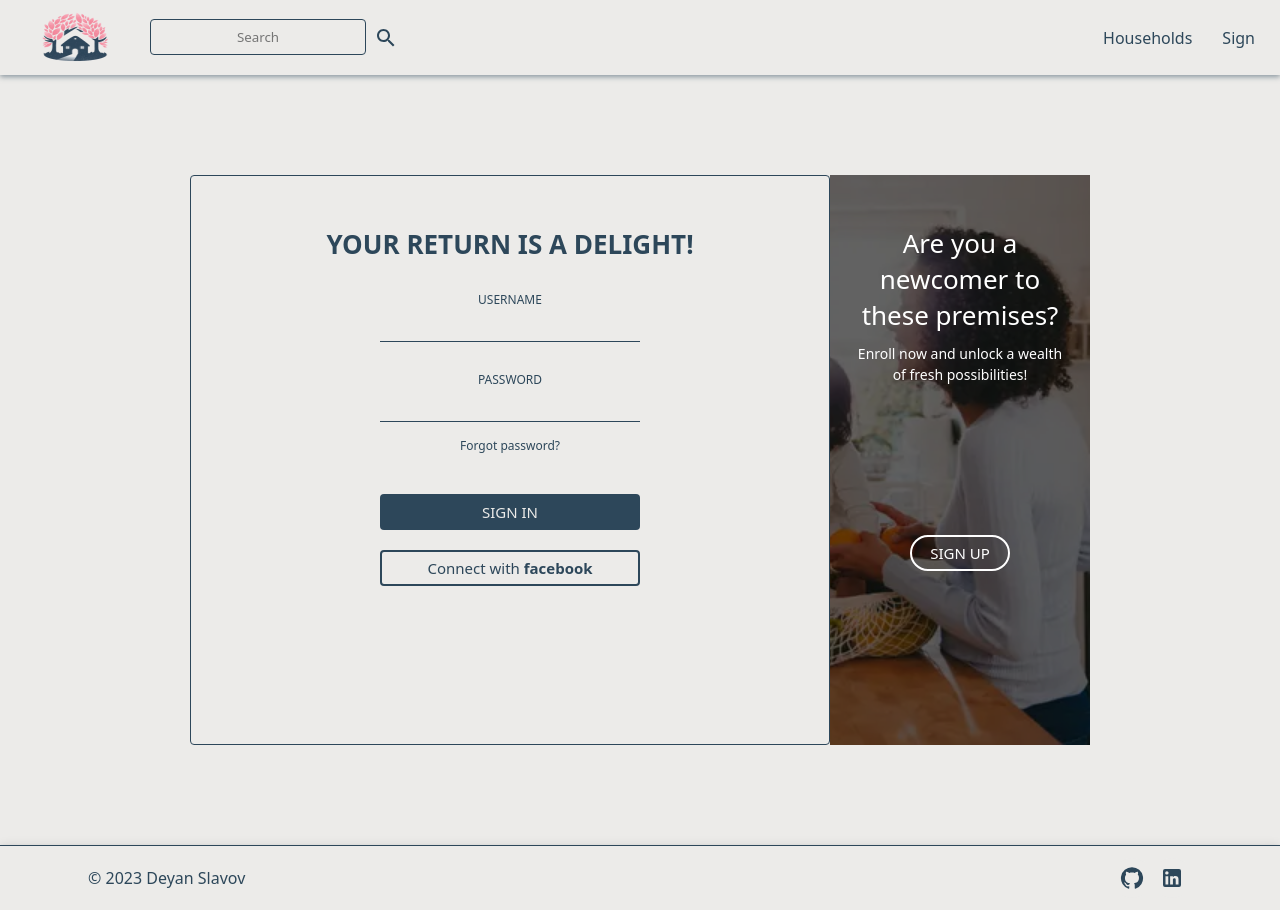
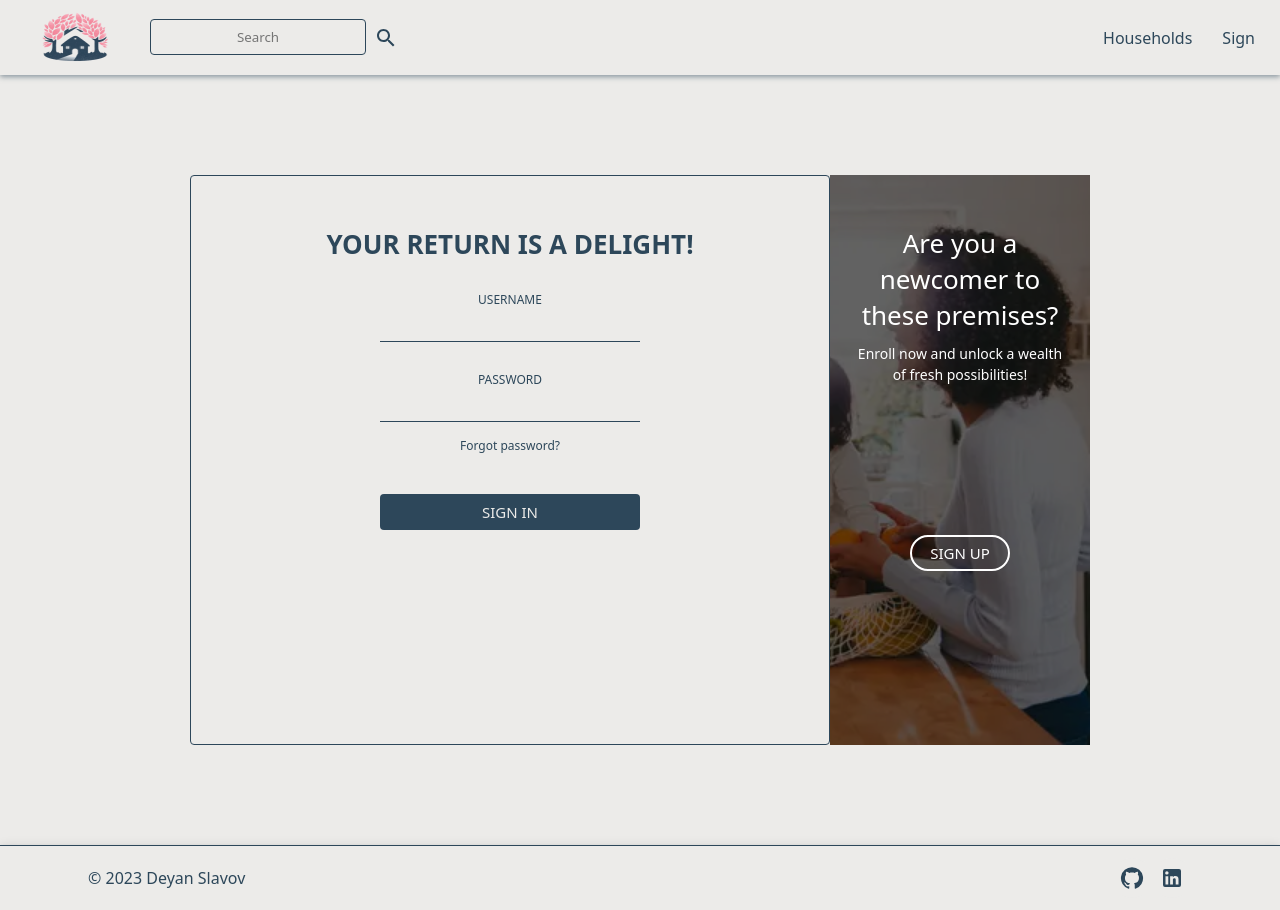
Before and after one commit to smartstandard/home-management-system, a React (Vite) app in the folder React JS/React Final Project/rButler/: page /profile/auth in a window 1280 px wide. Built offline with nearby package versions, Linux system fonts and the light colour scheme; no server answers.

Commit message:
cleared unused button

```diff
--- a/React JS/React Final Project/rButler/src/components/Auth/Login/Login.jsx
+++ b/React JS/React Final Project/rButler/src/components/Auth/Login/Login.jsx
@@ -53,9 +53,6 @@ const Login = () => {
                     <p className="forgot-pass">Forgot password?</p>
                 </Link>
                 <input type="submit" className="submit button" value={'Sign In'} />
-                <button type="button" className="fb-btn button">
-                    Connect with <span>facebook</span>
-                </button>
             </form>
         </div>
     );
```
